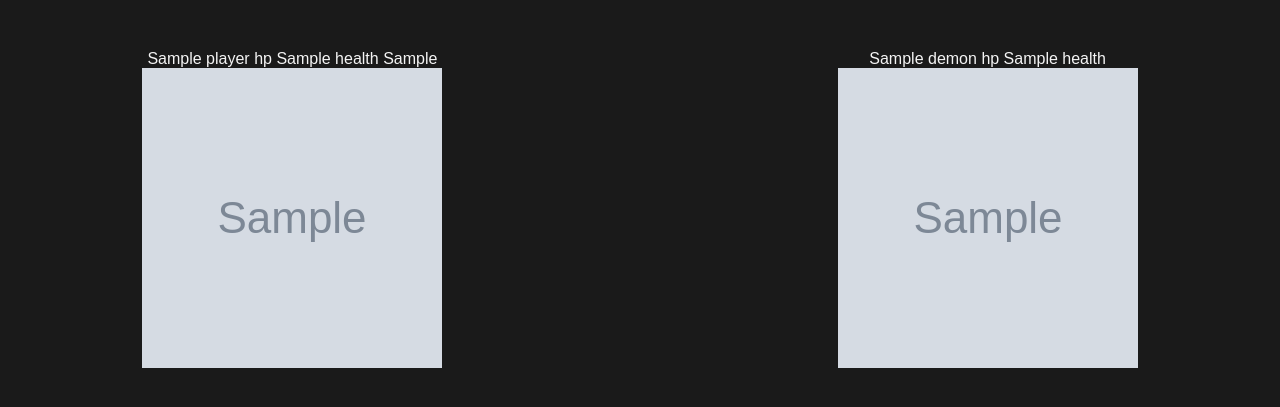
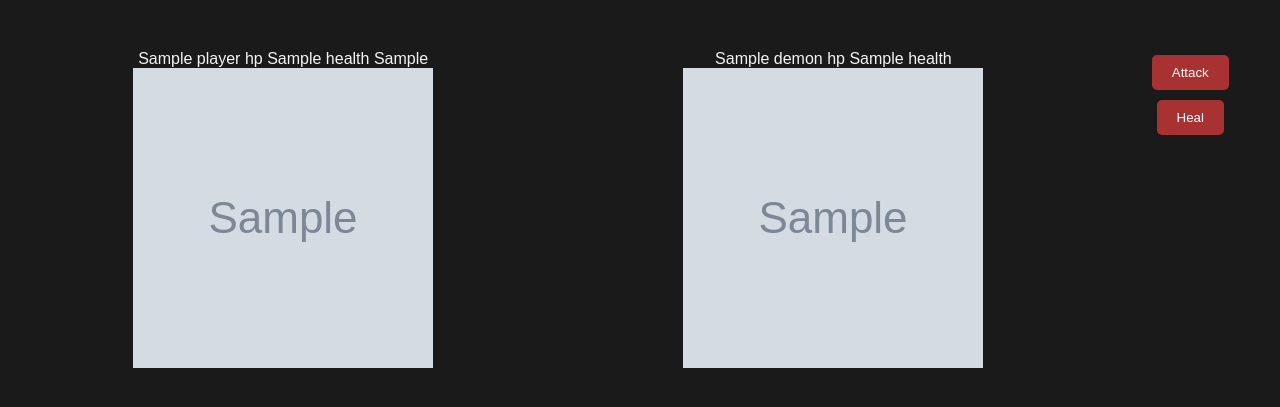
Before and after one commit to Royr9/EOQ-3, a Flask app: template templates/fight.html in a window 1280 px wide. Shown: the top 407 px of the page. Run offline with Flask 3, Linux system fonts and the light colour scheme; the template is opened without the code that fills it: most values are stand-ins (such as "Sample title", 1, 10 or a date in 2020); grey boxes marked "Sample" are stand-in pictures.

Commit message:
added btns

```diff
--- a/app.py
+++ b/app.py
@@ -17,11 +17,9 @@ demon = None
 
 
 
-@app.route("/fight-demon")
+@app.route("/fight")
 def fight():
     global demon  # noqa: PLW0603
-
-
 
 
     return render_template("fight.html", demon=demon, player=player)
--- a/templates/fight.html
+++ b/templates/fight.html
@@ -27,5 +27,9 @@
         </nav>
         <img src="../static/images/{{ demon.image }}">
     </div>
+    <form class="fight-options" action="/fight" method="post">
+        <button type="submit" name="attack">Attack</button>
+        <button type="submit" name="heal" >Heal</button>
+    </form>
 </body>
 </html>
```
